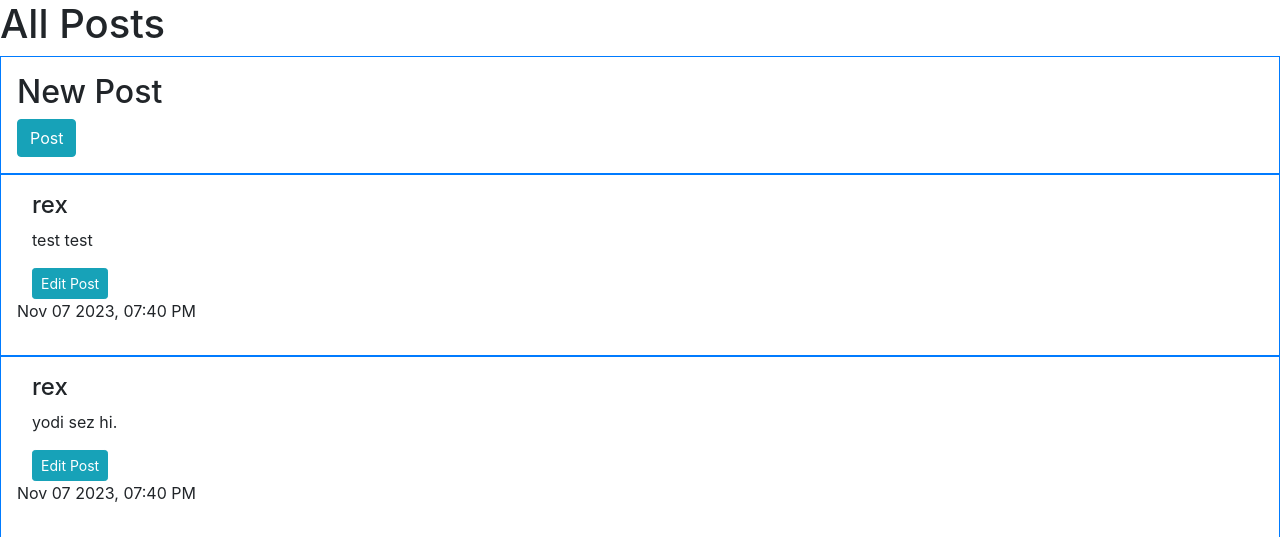
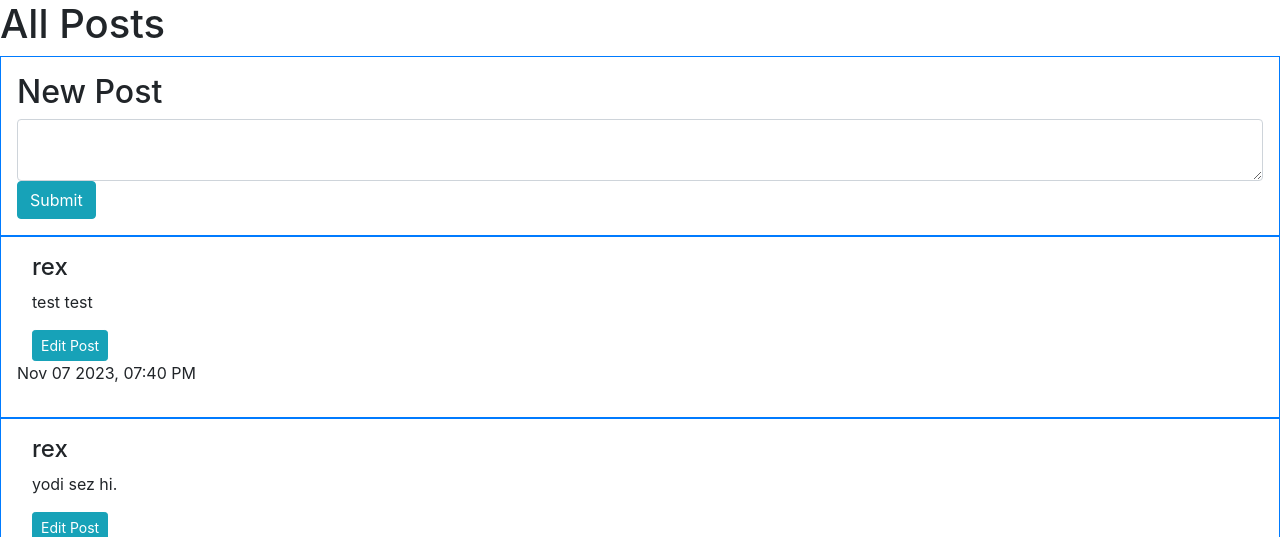
Before and after one commit to rexsheikh/network_cs50, a Django app: page / in a window 1280 px wide. Shown: the part 56-593 px from the top of the page. Run offline with Django 3.2, Linux system fonts and the light colour scheme; a user stored in the database is signed in; data comes from the database, SQL or seed files in the repository; both versions use the stored data as it was after the commit; some libraries are stand-ins or nearby versions.

Commit message:
new post is functional.

```diff
--- a/network/templates/network/posts.html
+++ b/network/templates/network/posts.html
@@ -5,10 +5,10 @@
 <h1>All Posts</h1>
 <div class="container-fluid border border-primary p-3">
     <h2>New Post</h2>
-    <form method="post">
+    <form id="compose-post" method="post" action="{% url 'posts' %}">
         {% csrf_token %}
-        {{PostForm}}
-        <input type="submit" class="btn btn-info" value="Post">
+        <textarea class="form-control" name="content"></textarea>
+        <input type="submit" class="btn btn-info" />
     </form>
 </div>
 <div id="posts-view"></div>
--- a/network/views.py
+++ b/network/views.py
@@ -24,10 +24,9 @@ def index(request):
 
 
 @login_required
-@csrf_exempt
+# @csrf_exempt
 def posts(request):
     if request.method == "PUT":
-        print('****PUT******')
         data = json.loads(request.body)
         postId = data.get("postId")
         content = data.get("content")
@@ -38,13 +37,18 @@ def posts(request):
         post.save()
         return HttpResponse(status=204)
     elif request.method == "GET":
-        print('****GET******')
         posts = Post.objects.order_by("-timestamp").all()
         requestorId = request.user.id
         data = {"requestorId": requestorId,
                 "posts": [post.serialize() for post in posts]
                 }
         return JsonResponse(data, safe=False)
+    elif request.method == "POST":
+        content = request.POST.get('content')
+        poster = User.objects.get(id=request.user.id)
+        newPost = Post(poster=poster, content=content)
+        newPost.save()
+        return HttpResponseRedirect(reverse("index"))
 
 
 def login_view(request):
```
Also changed, not shown: db.sqlite3.
